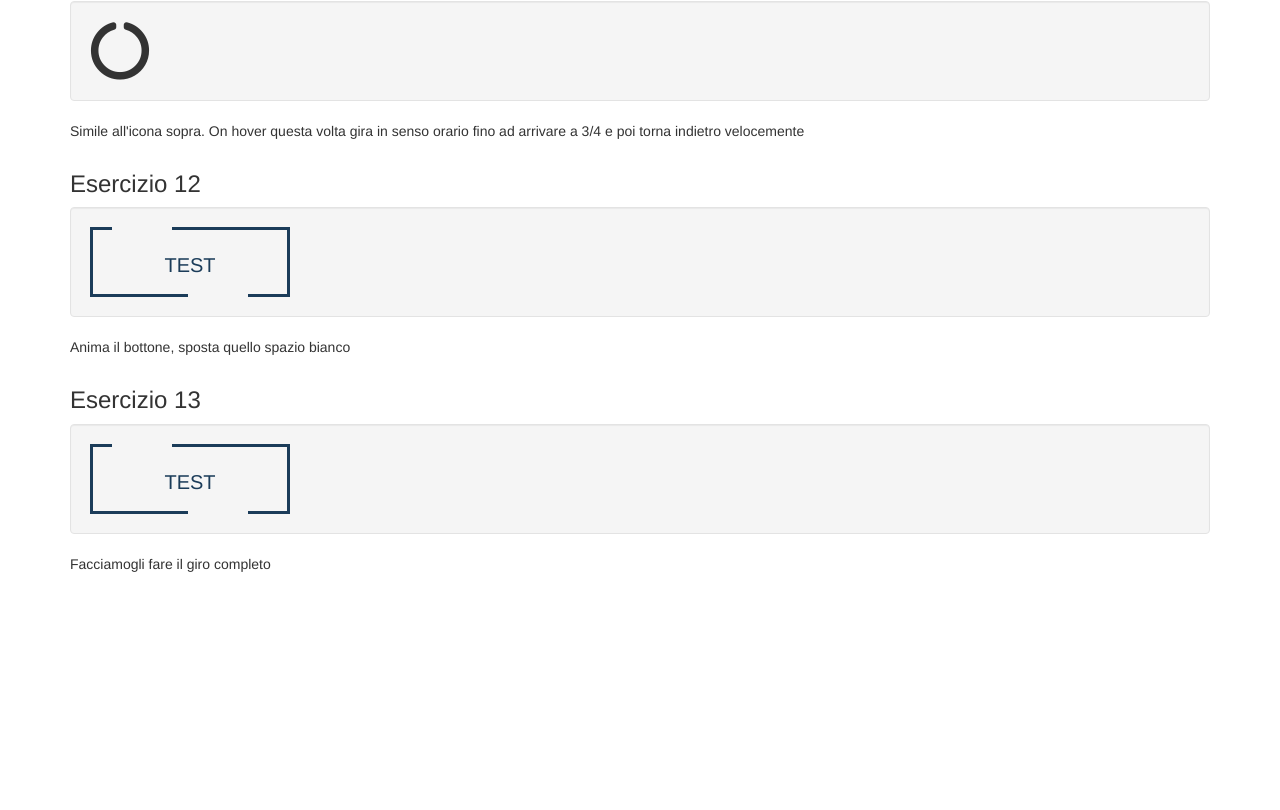
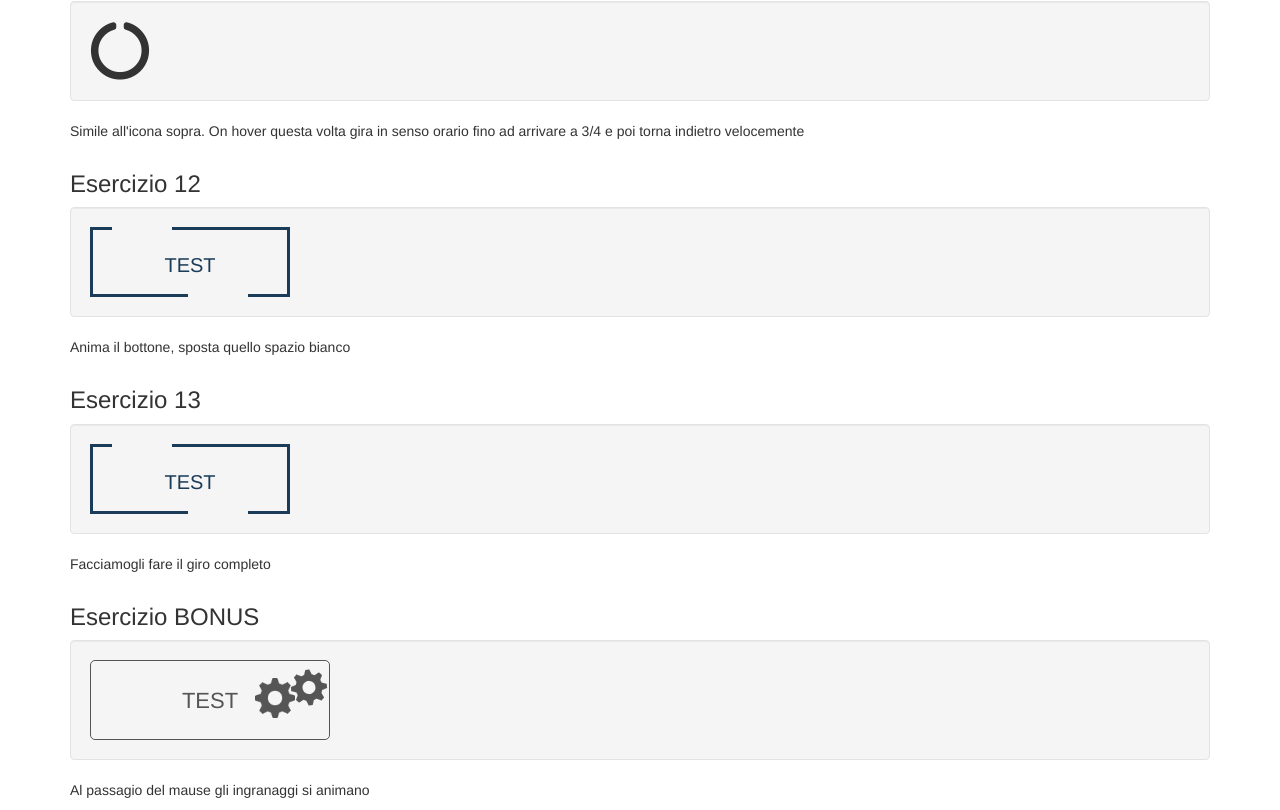
Before and after one commit to alessandro-orlov/html-css-animation-filter, a plain HTML site: page index.html in a window 1280 px wide. Shown: the part 3734-4544 px from the top of the page. Before the commit the page ends 4318 px from the top, so only its background shows below. Drawn offline with nearby package versions, Linux system fonts and the light colour scheme.

Commit message:
Added BONUS Exercise

```diff
--- a/index.html
+++ b/index.html
@@ -209,6 +209,26 @@
                     <p>Facciamogli fare il giro completo</p>
                 </div>
             </div>
+            <!-- Esercizio 14 - BONUS -->
+            <div class="row">
+                <div class="col-xs-12">
+                    <h3>Esercizio BONUS</h3>
+                </div>
+                <div class="col-xs-12">
+                    <div class="well">
+                      <div class="animated-button">
+                        <a href="#">
+                          <img class="gear-big" src="gear.png" alt="gear">
+                          <img class="gear-small" src="gear.png" alt="gear">
+                          TEST
+                        </a>
+                      </div>
+                    </div>
+                </div>
+                <div class="col-xs-12">
+                    <p>Al passagio del mause gli ingranaggi si animano</p>
+                </div>
+            </div>
         </div>
     </body>
 </html>
--- a/my-solution.css
+++ b/my-solution.css
@@ -202,3 +202,64 @@ filter: grayscale(50%) sepia(30%);
   }
 }
 /* end exercise 13 */
+
+/* Bonus Exercise */
+.animated-button {
+  display: inline-block;
+  position: relative;
+}
+
+.animated-button img.gear-big {
+  position: absolute;
+  top:15px;
+  right: 35px;
+  width: 40px;
+}
+.animated-button img.gear-small {
+  position: absolute;
+  top: 7px;
+  right: 3px;
+  width: 36px;
+  transform: rotate(-5deg);
+}
+
+.animated-button:hover img.gear-big {
+  animation-name: gear-big;
+  animation-iteration-count: infinite;
+  animation-timing-function: linear;
+  animation-duration: 2s;
+  animation-delay: 0.06s;
+}
+
+@keyframes gear-big {
+  0% {transform: rotate(0deg);}
+  100% {transform: rotate(360deg);}
+}
+
+.animated-button:hover img.gear-small {
+  animation-name: gear-small;
+  animation-iteration-count: infinite;
+  animation-timing-function:  linear;
+  animation-duration: 2s;
+  animation-delay: 0.01s;
+
+}
+
+@keyframes gear-small {
+  0% {transform: rotate(0deg);}
+  100% {transform: rotate(-360deg);}
+}
+
+.animated-button a {
+  text-align: center;
+  display: inline-block;
+  width: 240px;
+  height: 80px;
+  color: #555;
+  font-size: 22px;
+  text-decoration: none;
+  line-height: 80px;
+  border: 1px solid #555;
+  border-radius: 5px;
+}
+/*END Bonus Exercise */
```
Also changed, not shown: gear.png (added).
